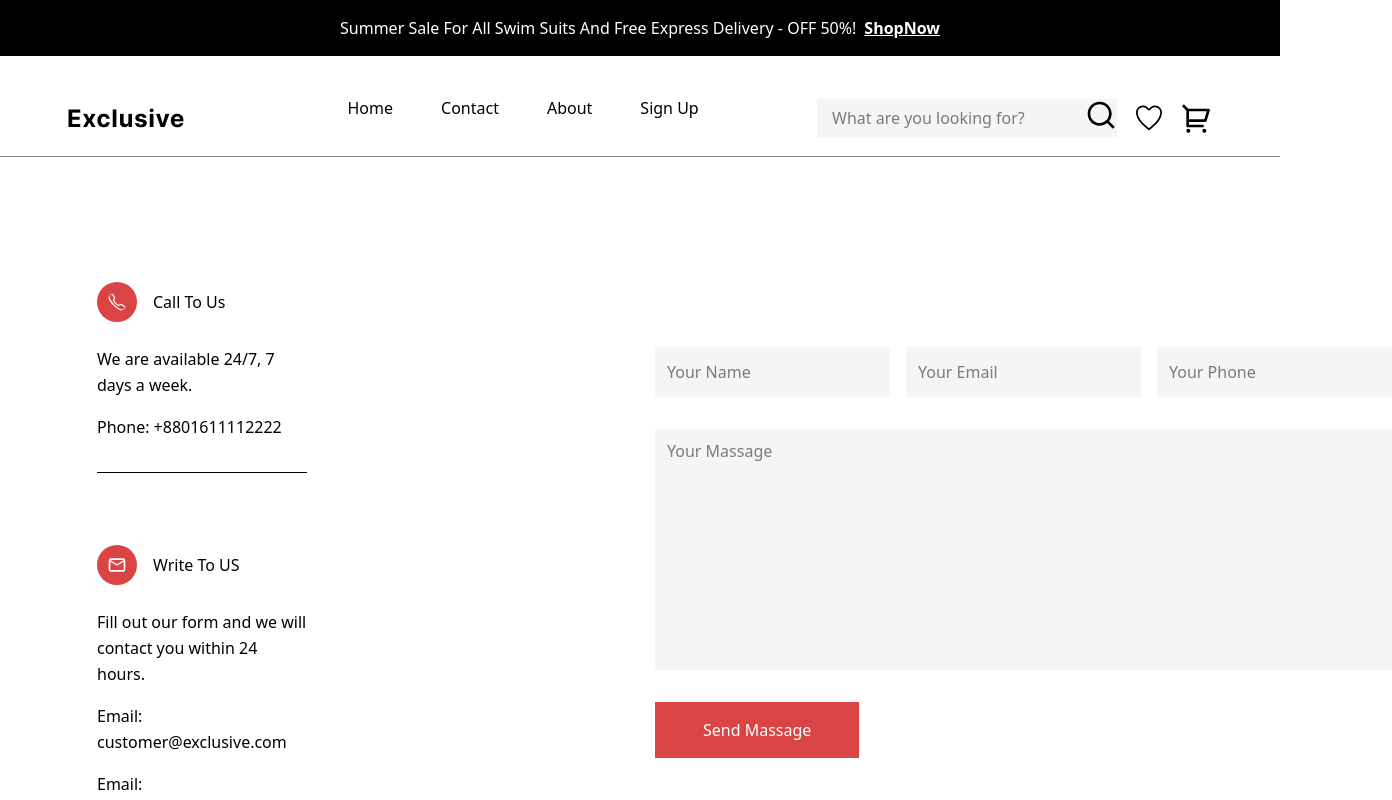
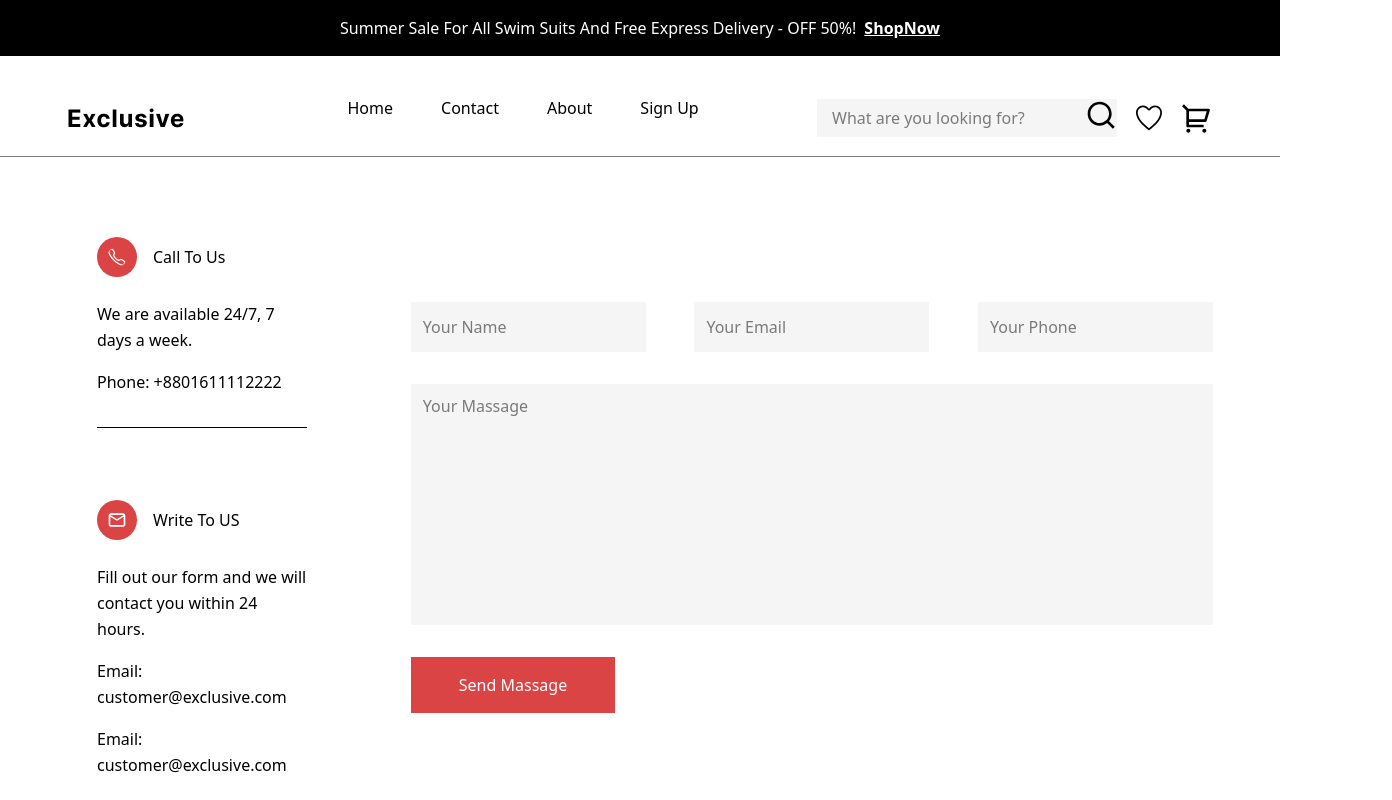
Before and after one commit to asaduzzaman-rahim/Ecommerce-Application-Development, a React (Vite) app: page /contact in a window 1280 px wide. Shown: the top 800 px of the page, 1392 px wide, since content can reach past the window. Built offline with nearby package versions, Linux system fonts and the light colour scheme.

Commit message:
Update to all Section

```diff
--- a/src/Component/Navber.jsx
+++ b/src/Component/Navber.jsx
@@ -26,7 +26,7 @@ const Navber = () => {
 
   return (
     <>
-        <div className='border-b-1 border-[#808080]'>
+        <div className='border-b-1 border-[#808080] '>
 
             <Container className="!p-0">
                 <nav className=' pt-[40px] pb-[16px]'>
--- /dev/null
+++ b/src/Component/ProductListCart.jsx
@@ -0,0 +1,17 @@
+import React from 'react'
+
+const ProductListCart = () => {
+  return (
+    <>
+        <div>
+            <div>
+                <img src="" />
+            </div>
+            <h3></h3>
+
+        </div>
+    </>
+  )
+}
+
+export default ProductListCart
--- a/src/Page/CartSection.jsx
+++ b/src/Page/CartSection.jsx
@@ -35,7 +35,7 @@ const CartSection = () => {
                     </tr>
                   </thead>
                   <tr className='py-[20px]'>
-                    <td className="px-6 py-2  text-[14px] font-medium w-[50%]">
+                    <td className="px-2 py-2  text-[14px] font-medium w-[50%]">
                       <div className='flex items-center gap-[20px]'>
                         <img src={Cart1} alt="cart photo" /> <p>LCD Monitor</p>
                       </div>
@@ -52,7 +52,7 @@ const CartSection = () => {
                   </tr>
 
                   <tr className='py-[20px]'>
-                    <td className="px-6 py-2  text-[14px] font-medium w-[50%]">
+                    <td className="px-2 py-2  text-[14px] font-medium w-[50%]">
                       <div className='flex items-center gap-[20px]'>
                         <img src={Cart2} alt="cart photo" /> <p>H1 Gamepad</p>
                       </div>
@@ -113,7 +113,7 @@ const CartSection = () => {
                       </td>
                       </tr>
                     </table>
-                    <Button className="pt-[16px]">Procees to checkout</Button>
+                    <Button className="mt-[16px]"><Link to={"/CheckOut"}>Procees to checkout</Link></Button>
                   </div>
                 </Flex>
             </div>
--- a/src/Page/CheckOut.jsx
+++ b/src/Page/CheckOut.jsx
@@ -14,9 +14,9 @@ const CheckOut = () => {
             <div className='py-[40px] lg:py-[80px]'>
                 <span>CheckOut</span>
             </div>
-            <Grid className="grid-cols-1 lg:grid-cols-2 justify-between !items-start lg:gap-x-[173px]">
+            <Grid className="grid-cols-1 lg:grid-cols-2 justify-between !items-start lg:gap-x-[173px] gap-y-[40px]">
                 <div>
-                    <h2 className='text-[20px] lg:text-[36px] font-medium leading-[30px] '>Billing Details</h2>
+                    <h2 className='text-[25px] lg:text-[36px] font-medium leading-[30px] '>Billing Details</h2>
                     <div className='pt-[48px]'>
                         <form action="#" className="space-y-[32px]">
                             <div>
--- a/src/Page/Contact.jsx
+++ b/src/Page/Contact.jsx
@@ -12,8 +12,9 @@ const Contact = () => {
     <>
       <div className="pt-[80px] pb-[140px]">
         <Container>
-          <Grid className=" grid grid-cols-1 lg:grid-cols-2 lg:justify-items-start gap-[30px]">
-            <div className="lg:w-[270px] px-[30px] py-[45px] gap-[40px] grid grid-cols-2 lg:grid-cols-1">
+         <Flex className="flex-wrap justify-between items-center">
+          {/* <Grid className=" grid grid-cols-1 lg:grid-cols-2 lg:justify-items-start gap-[30px]"> */}
+            <div className="lg:w-[270px] px-[30px]  gap-[40px] grid grid-cols-2 lg:grid-cols-1">
               <div className="pb-[32px] lg:border-b-1 ">
                 <div className="flex items-center gap-[16px] ">
                   <IoCallOutline className="p-[10px] bg-[#DB4444] text-white text-[40px] rounded-full" />
@@ -41,21 +42,23 @@ const Contact = () => {
             </div>
 
             {/* // form Section  */}
-            <div>
+
+            <div className="w-full lg:w-[70%]">
               <form action="#">
-                <div className="grid grid-cols-1 lg:grid-cols-3 gap-[16px] justify-between">
+                <div className="flex lg:justify-between items-center gap-[16px] flex-wrap">
                    <input type="text" placeholder="Your Name" className="bg-[#f5f5f5] h-[50px] w-full lg:w-[235px] pl-3"  required/>
                     <input type="email" placeholder="Your Email" className="bg-[#f5f5f5] h-[50px] w-full lg:w-[235px] pl-3" required/>
                     <input type="number" placeholder="Your Phone" className="bg-[#f5f5f5] h-[50px] w-full lg:w-[235px] pl-3"  required/>
                 </div>
                 <div className="py-[32px]">
-                  <input type="text" placeholder="Your Massage" className="bg-[#f5f5f5] pb-[207px] w-full lg:w-[737px] pl-3 py-[10px] "/>
+                  <input type="text" placeholder="Your Massage" className="bg-[#f5f5f5] pb-[207px] w-full pl-3 py-[10px] "/>
                 </div>
                 <Button className="inline-block px-[48px] ">Send Massage</Button>
               </form>
 
             </div>
-          </Grid>
+            </Flex>
+          {/* </Grid> */}
         </Container>
       </div>
     </>
--- a/src/Page/SignUp.jsx
+++ b/src/Page/SignUp.jsx
@@ -8,10 +8,13 @@ import { Link } from "react-router-dom";
 const SignUp = () => {
   return (
     <>
-      <div className='mt-[60px] mb-[140px] max-w-[1305px]'>
-          <Flex className="gap-[129px] justify-center lg:justify-between relative">
-            <div className='hidden lg:block'>
+      <Container className="lg:!w-full">
+        <div className='mt-[60px] mb-[140px] max-w-[1305px]'>
+          <Flex className="gap-[129px] justify-center lg:!justify-between relative">
+            <div className=' hidden xl:block '>
+              <div  className="absolute top-[-55px] left-[-250px] z-10" >
                 <img src={SignUpIMG} alt="SignUp Img" />
+              </div>
             </div>
 
             <div>
@@ -30,6 +33,7 @@ const SignUp = () => {
             </div>
           </Flex>
       </div>
+      </Container>
     </>
   )
 }
```
